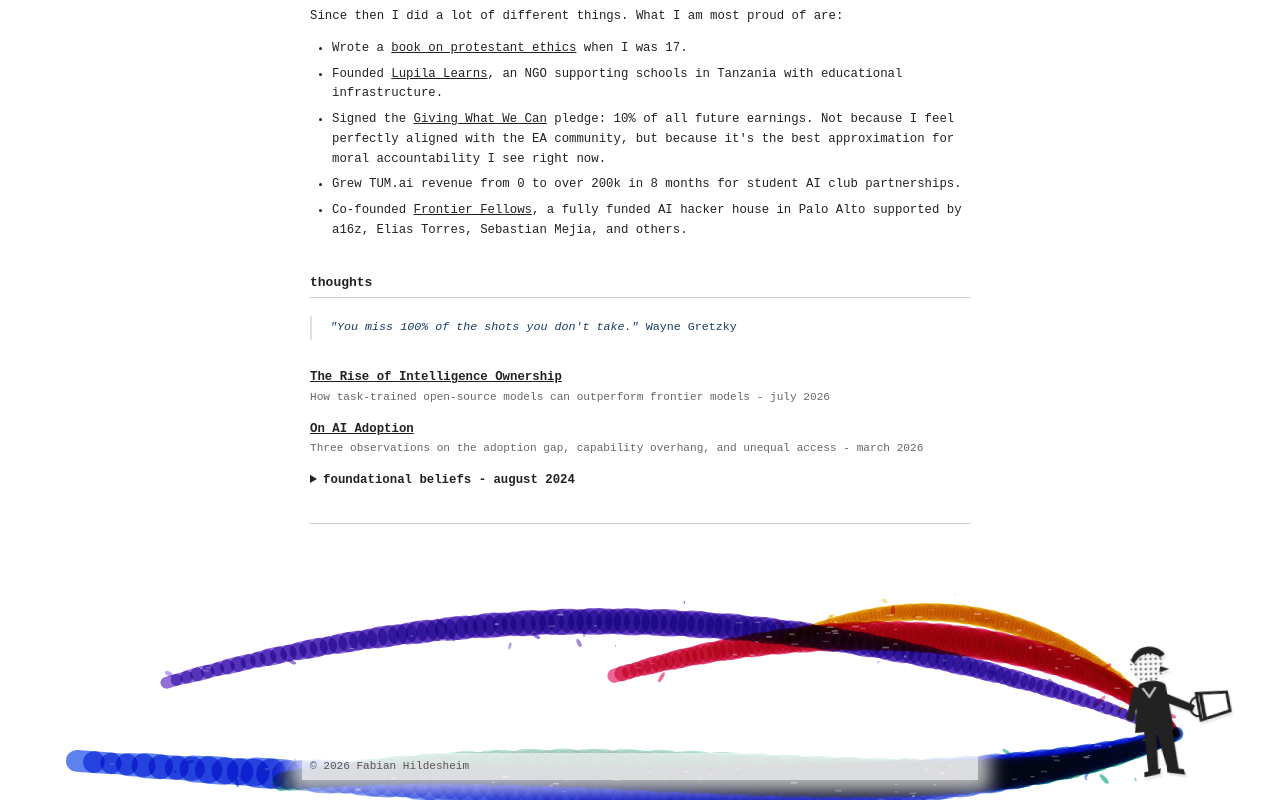
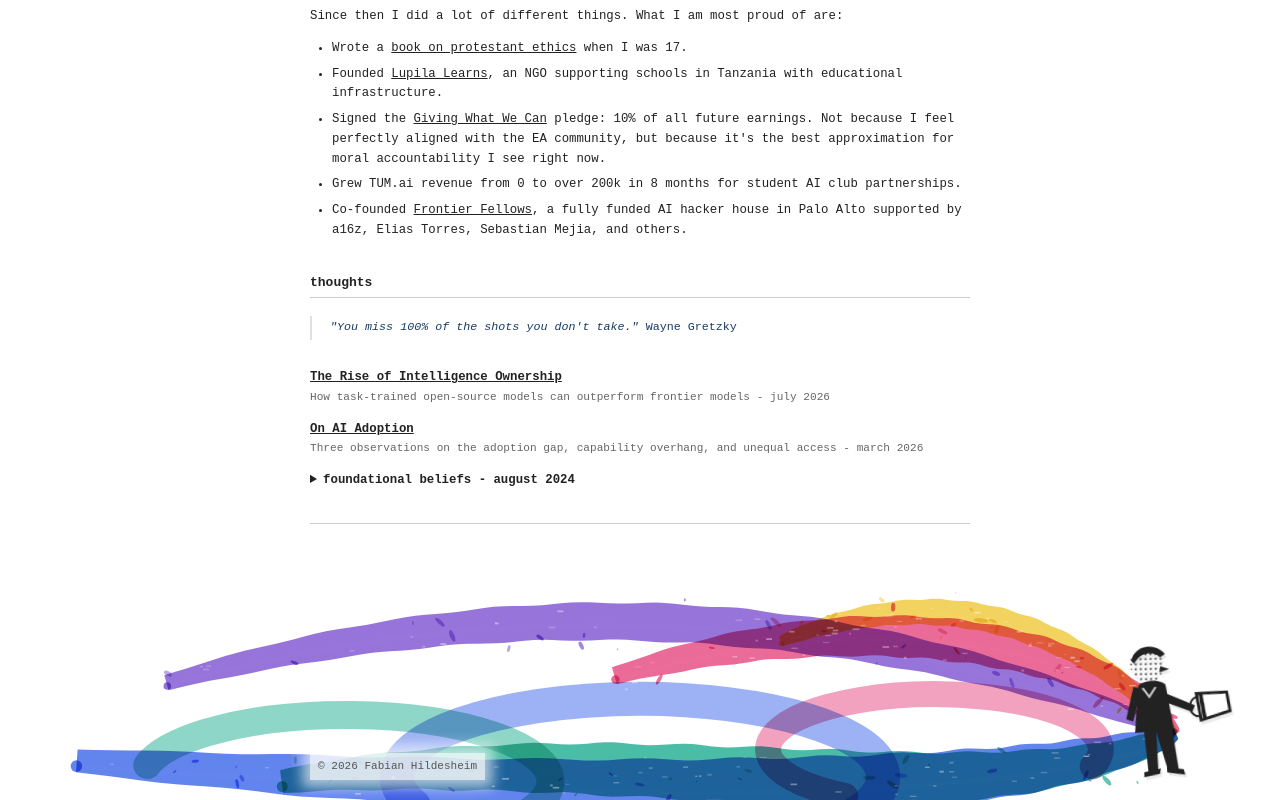
Before and after one commit to fabianprogrammer123/fabian-site, a plain HTML site: page index.html in a window 1280 px wide. Shown: the part 878-1678 px from the top of the page. Drawn offline with Linux system fonts and the light colour scheme; animation ran at ten frames a second.

Commit message:
Refine responsive site presentation

```diff
--- a/assets/homepage-navigation.js
+++ b/assets/homepage-navigation.js
@@ -12,6 +12,24 @@
       if (link.dataset.section === id) link.setAttribute('aria-current', 'true');
       else link.removeAttribute('aria-current');
     });
+  }
+
+  let scrollFrame = 0;
+  function updateFromScroll() {
+    const readingLine = window.innerHeight * 0.3;
+    let current = sections[0];
+    sections.forEach((section) => {
+      if (section.getBoundingClientRect().top <= readingLine) current = section;
+    });
+    if (window.scrollY + window.innerHeight >= document.documentElement.scrollHeight - 2) {
+      current = sections[sections.length - 1];
+    }
+    selectSection(current.id);
+  }
+
+  function queueScrollUpdate() {
+    window.cancelAnimationFrame(scrollFrame);
+    scrollFrame = window.requestAnimationFrame(updateFromScroll);
   }
 
   links.forEach((link) => {
@@ -35,5 +53,9 @@
   sections.forEach((section) => observer.observe(section));
   if (location.hash && document.getElementById(location.hash.slice(1))) {
     selectSection(location.hash.slice(1));
+  } else {
+    updateFromScroll();
   }
+  window.addEventListener('scroll', queueScrollUpdate, { passive: true });
+  window.addEventListener('resize', queueScrollUpdate, { passive: true });
 })();
--- a/assets/paint-finale.js
+++ b/assets/paint-finale.js
@@ -96,23 +96,23 @@
     const spill = spillPoint();
     return [
       {
-        color: palette[0], width: 46, delay: 0,
+        color: palette[0], width: 58, delay: 0,
         points: [spill, { x: spill.x - width * 0.12, y: height * 0.96 }, { x: width * 0.56, y: height * 1.03 }, { x: width * 0.06, y: height * 0.83 }]
       },
       {
-        color: palette[1], width: 31, delay: 0.05,
+        color: palette[1], width: 42, delay: 0.05,
         points: [spill, { x: spill.x - width * 0.05, y: height * 0.36 }, { x: width * 0.70, y: height * 0.10 }, { x: width * 0.48, y: height * 0.46 }]
       },
       {
-        color: palette[2], width: 43, delay: 0.11,
+        color: palette[2], width: 55, delay: 0.11,
         points: [spill, { x: spill.x - width * 0.16, y: height * 1.12 }, { x: width * 0.48, y: height * 0.72 }, { x: width * 0.22, y: height * 0.92 }]
       },
       {
-        color: palette[3], width: 19, delay: 0.17,
+        color: palette[3], width: 27, delay: 0.17,
         points: [spill, { x: spill.x - width * 0.08, y: height * 0.21 }, { x: width * 0.73, y: height * 0.04 }, { x: width * 0.61, y: height * 0.31 }]
       },
       {
-        color: palette[4], width: 27, delay: 0.23,
+        color: palette[4], width: 38, delay: 0.23,
         points: [spill, { x: spill.x - width * 0.22, y: height * 0.22 }, { x: width * 0.43, y: height * 0.02 }, { x: width * 0.13, y: height * 0.49 }]
       }
     ];
@@ -126,35 +126,85 @@
     definitions.forEach((ribbon, ribbonIndex) => {
       const localProgress = easeOut(clamp((progress - ribbon.delay) / (1 - ribbon.delay)));
       if (localProgress <= 0) return;
-      const samples = Math.max(2, Math.floor(localProgress * 112));
+      const samples = Math.max(4, Math.floor(localProgress * 112));
+      const leftEdge = [];
+      const rightEdge = [];
+      const centerLine = [];
 
-      for (let index = 1; index <= samples; index += 1) {
-        const previousT = (index - 1) / 112;
-        const currentT = index / 112;
-        const previous = cubicPoint(ribbon.points, previousT);
-        const current = cubicPoint(ribbon.points, currentT);
-        const taper = Math.sin(Math.PI * clamp(currentT * 0.92)) * 0.68 + 0.28;
-        const pulse = 1 + Math.sin(index * 1.7 + ribbonIndex) * 0.055;
+      for (let index = 0; index <= samples; index += 1) {
+        const curvePosition = index / 112;
+        const point = cubicPoint(ribbon.points, curvePosition);
+        const before = cubicPoint(ribbon.points, Math.max(0, curvePosition - 0.006));
+        const after = cubicPoint(ribbon.points, Math.min(1, curvePosition + 0.006));
+        const deltaX = after.x - before.x;
+        const deltaY = after.y - before.y;
+        const length = Math.hypot(deltaX, deltaY) || 1;
+        const normalX = -deltaY / length;
+        const normalY = deltaX / length;
+        const taper = 0.2 + Math.pow(Math.sin(Math.PI * clamp(curvePosition * 0.96)), 0.65) * 0.8;
+        const pulse = 1 + Math.sin(index * 0.72 + ribbonIndex * 1.9) * 0.045;
+        const halfWidth = ribbon.width * taper * pulse * 0.5;
+        leftEdge.push({ x: point.x + normalX * halfWidth, y: point.y + normalY * halfWidth });
+        rightEdge.push({ x: point.x - normalX * halfWidth, y: point.y - normalY * halfWidth });
+        centerLine.push({ x: point.x - normalX * ribbon.width * 0.09, y: point.y - normalY * ribbon.width * 0.09 });
+      }
 
-        context.beginPath();
-        context.moveTo(previous.x, previous.y);
-        context.lineTo(current.x, current.y);
-        context.strokeStyle = ribbon.color;
-        context.globalAlpha = 0.78;
-        context.lineWidth = ribbon.width * taper * pulse;
-        context.lineCap = 'round';
-        context.stroke();
+      context.beginPath();
+      context.moveTo(leftEdge[0].x, leftEdge[0].y);
+      leftEdge.slice(1).forEach((point) => context.lineTo(point.x, point.y));
+      rightEdge.reverse().forEach((point) => context.lineTo(point.x, point.y));
+      context.closePath();
+      context.fillStyle = ribbon.color;
+      context.globalAlpha = 0.76;
+      context.fill();
 
-        if (index % 2 === 0) {
-          context.beginPath();
-          context.moveTo(previous.x, previous.y - ribbon.width * 0.08);
-          context.lineTo(current.x, current.y - ribbon.width * 0.08);
-          context.strokeStyle = '#ffffff';
-          context.globalAlpha = 0.12;
-          context.lineWidth = Math.max(1, ribbon.width * 0.08);
-          context.stroke();
-        }
-      }
+      const tip = centerLine[centerLine.length - 1];
+      context.beginPath();
+      context.arc(tip.x, tip.y, ribbon.width * 0.1, 0, Math.PI * 2);
+      context.fill();
+
+      context.beginPath();
+      context.moveTo(centerLine[0].x, centerLine[0].y);
+      centerLine.slice(1).forEach((point) => context.lineTo(point.x, point.y));
+      context.strokeStyle = '#ffffff';
+      context.globalAlpha = 0.14;
+      context.lineWidth = Math.max(1.2, ribbon.width * 0.065);
+      context.lineJoin = 'round';
+      context.lineCap = 'round';
+      context.stroke();
+    });
+    context.restore();
+  }
+
+  function drawWhorls(progress) {
+    const whorls = [
+      { color: palette[1], delay: 0.29, x: 0.73, y: 0.78, radiusX: 0.13, radiusY: 0.24, width: 26, turns: 1.42 },
+      { color: palette[0], delay: 0.41, x: 0.50, y: 0.90, radiusX: 0.19, radiusY: 0.34, width: 34, turns: 1.30 },
+      { color: palette[2], delay: 0.54, x: 0.27, y: 0.92, radiusX: 0.16, radiusY: 0.29, width: 28, turns: 1.18 }
+    ];
+
+    context.save();
+    context.globalCompositeOperation = 'multiply';
+    whorls.forEach((whorl, index) => {
+      const localProgress = easeOut(clamp((progress - whorl.delay) / (1 - whorl.delay)));
+      if (localProgress <= 0) return;
+      const start = Math.PI * (0.1 + index * 0.08);
+      context.beginPath();
+      context.ellipse(
+        width * whorl.x,
+        height * whorl.y,
+        width * whorl.radiusX,
+        height * whorl.radiusY,
+        0,
+        start,
+        start - Math.PI * whorl.turns * localProgress,
+        true
+      );
+      context.strokeStyle = whorl.color;
+      context.globalAlpha = 0.48;
+      context.lineWidth = whorl.width;
+      context.lineCap = 'round';
+      context.stroke();
     });
     context.restore();
   }
@@ -215,6 +265,7 @@
     lastPaintProgress = clamp(progress);
     context.clearRect(0, 0, width, height);
     drawRibbons(lastPaintProgress);
+    drawWhorls(lastPaintProgress);
     drawSplatters(lastPaintProgress);
     drawGrain(lastPaintProgress);
   }
--- a/index.html
+++ b/index.html
@@ -156,15 +156,15 @@
     }
     .finale-footer {
       position: absolute;
-      left: 50%;
+      left: max(20px, calc(50% - 330px));
       bottom: 20px;
-      width: min(calc(100% - 40px), 660px);
+      width: auto;
+      max-width: calc(100% - 40px);
       margin: 0;
       padding: 5px 8px;
       color: #555;
-      background: rgba(255, 255, 255, 0.86);
-      box-shadow: 0 0 18px 12px rgba(255, 255, 255, 0.72);
-      transform: translateX(-50%);
+      background: rgba(255, 255, 255, 0.82);
+      box-shadow: 0 0 12px 8px rgba(255, 255, 255, 0.62);
       z-index: 3;
     }
 
@@ -184,12 +184,26 @@
       .section-nav a::before { width: 9px; }
       .paint-finale { height: 180px; margin-top: 38px; }
       .finale-walker {
-        right: 12px;
+        right: 24px;
         bottom: 5px;
         width: 122px;
         height: 146px;
       }
-      .finale-footer { bottom: 15px; }
+      .finale-footer { left: 20px; bottom: 15px; }
+    }
+
+    @media (max-width: 520px) {
+      .header { margin-bottom: 28px; }
+      .voice-bubble {
+        top: 150px;
+        right: 50%;
+        transform: translateX(50%) rotate(-2deg);
+      }
+      .voice-bubble::before {
+        left: 50%;
+        top: -6px;
+        transform: translateX(-50%) rotate(135deg);
+      }
     }
 
     @media (prefers-reduced-motion: reduce) {
```
Also changed, not shown: 1 other file.
